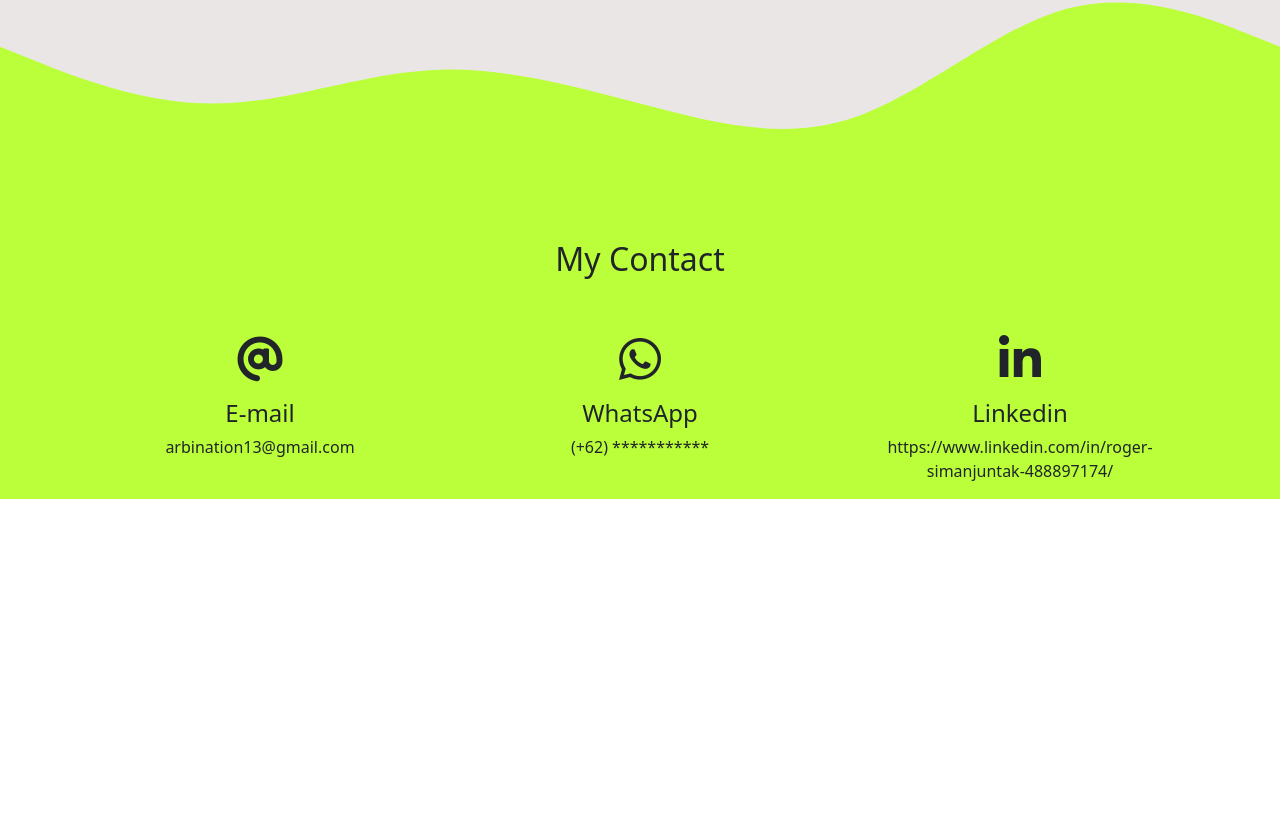
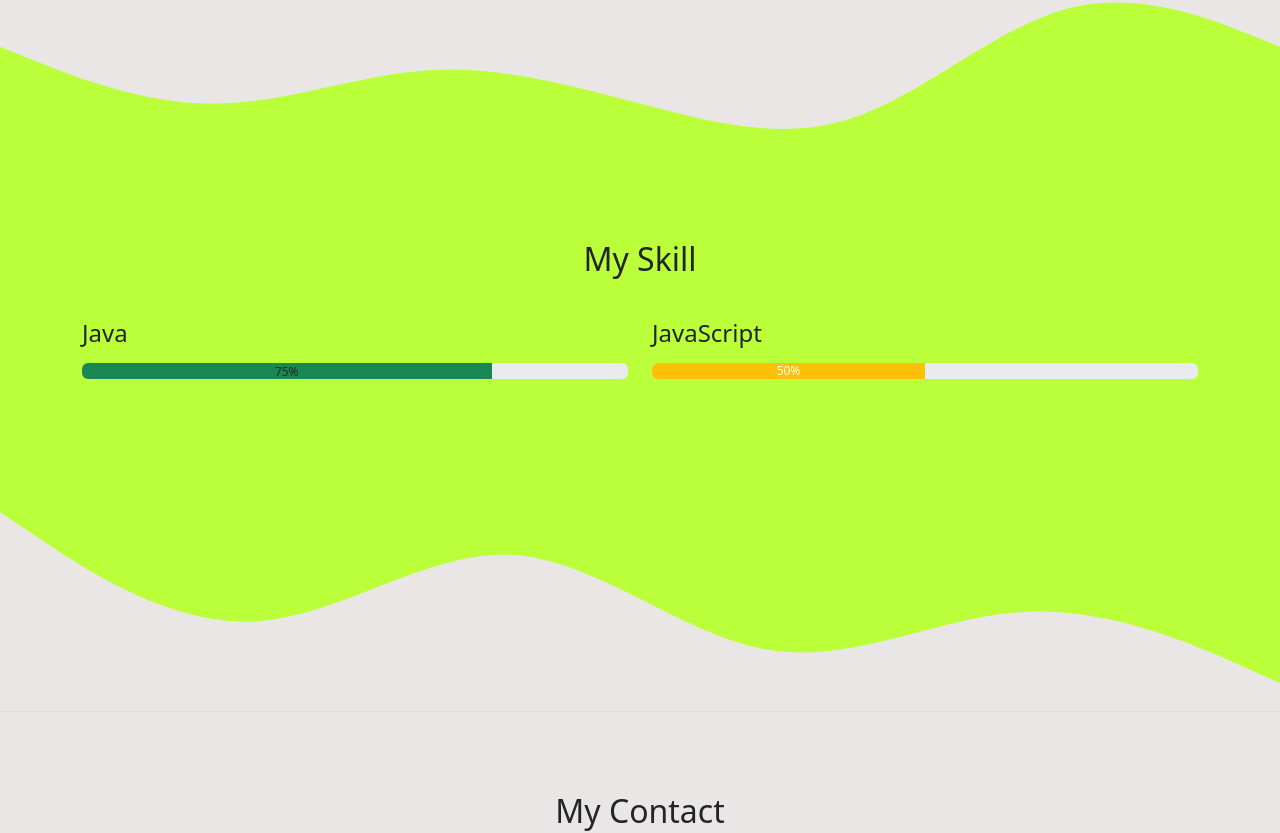
Before and after one commit to ngabroger/ngabroger.github.io, a plain HTML site: page index.html in a window 1280 px wide. Shown: the part 2250-3083 px from the top of the page. Before the commit the page ends 2749 px from the top, so only its background shows below. Drawn offline with nearby package versions, Linux system fonts and the light colour scheme; files whose address does not match are found by name.

Commit message:
update skill div

```diff
--- a/index.html
+++ b/index.html
@@ -146,7 +146,38 @@
         </svg>
       </section>
       <!-- Project Akhir -->
-
+      <section id="skill">
+        <div class="container-fluid">
+          <div class="container">
+            <div class="row text-center">
+              <div class="col mb-3">
+                <h2>My Skill</h2>
+              </div>
+            </div>
+            <div class="row mb-5">
+              <div class="col-md-6 mt-3">
+                <h4 class="mb-3 text-left">Java</h4>
+                <div class="progress" role="progressbar" aria-label="Basic example" aria-valuenow="75" aria-valuemin="0" aria-valuemax="100">
+                  <div class="progress-ba bg-success text-center" style="width: 75%">75%</div>
+                </div>
+              </div>
+              <div class="col-md-6 mt-3">
+                <h4 class="mb-3">JavaScript</h4>
+                <div class="progress" role="progressbar" aria-label="Basic example" aria-valuenow="50" aria-valuemin="0" aria-valuemax="100">
+                  <div class="progress-bar bg-warning" style="width: 50%">50%</div>
+                </div>
+              </div>
+            </div>
+          </div>
+        </div>
+        <svg xmlns="http://www.w3.org/2000/svg" viewBox="0 0 1440 320">
+          <path
+            fill="#eae6e6"
+            fill-opacity="1"
+            d="M0,96L48,128C96,160,192,224,288,218.7C384,213,480,139,576,144C672,149,768,235,864,250.7C960,267,1056,213,1152,208C1248,203,1344,245,1392,266.7L1440,288L1440,320L1392,320C1344,320,1248,320,1152,320C1056,320,960,320,864,320C768,320,672,320,576,320C480,320,384,320,288,320C192,320,96,320,48,320L0,320Z"
+          ></path>
+        </svg>
+      </section>
       <!-- Contact AWAL -->
       <section id="contact">
         <div class="container-fluid">
--- a/style.css
+++ b/style.css
@@ -20,8 +20,11 @@
 .hovered-card {
   transition: 0.3s;
 }
+#skill {
+  background-color: #baff39;
+}
 #contact {
-  background-color: #baff39;
+  background-color: #eae6e6;
 }
 .hovered-card:hover {
   transform: scale(1.1);
```
